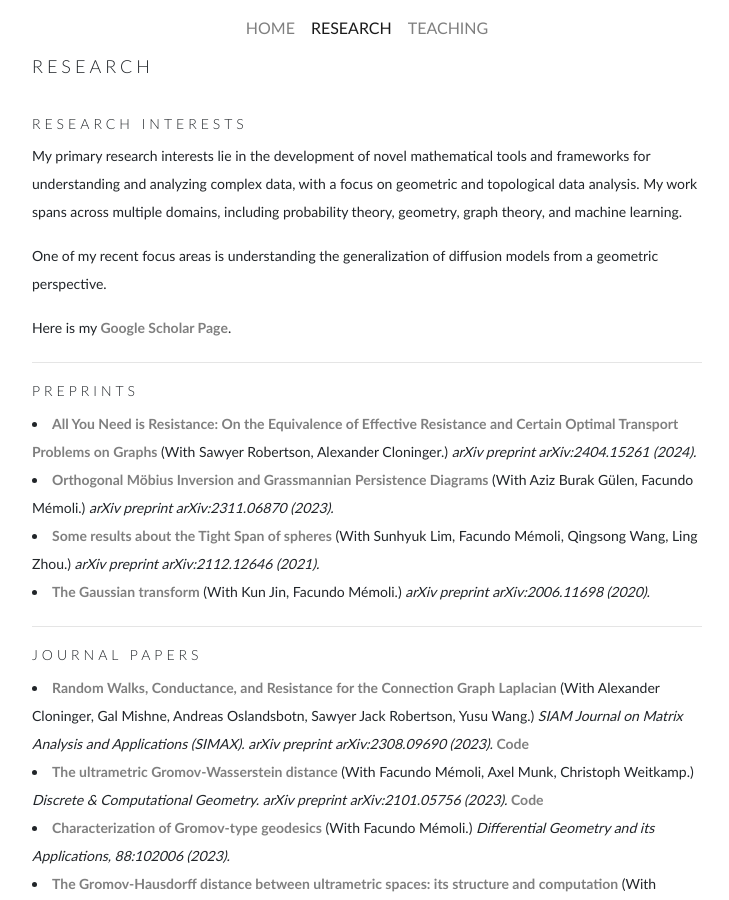
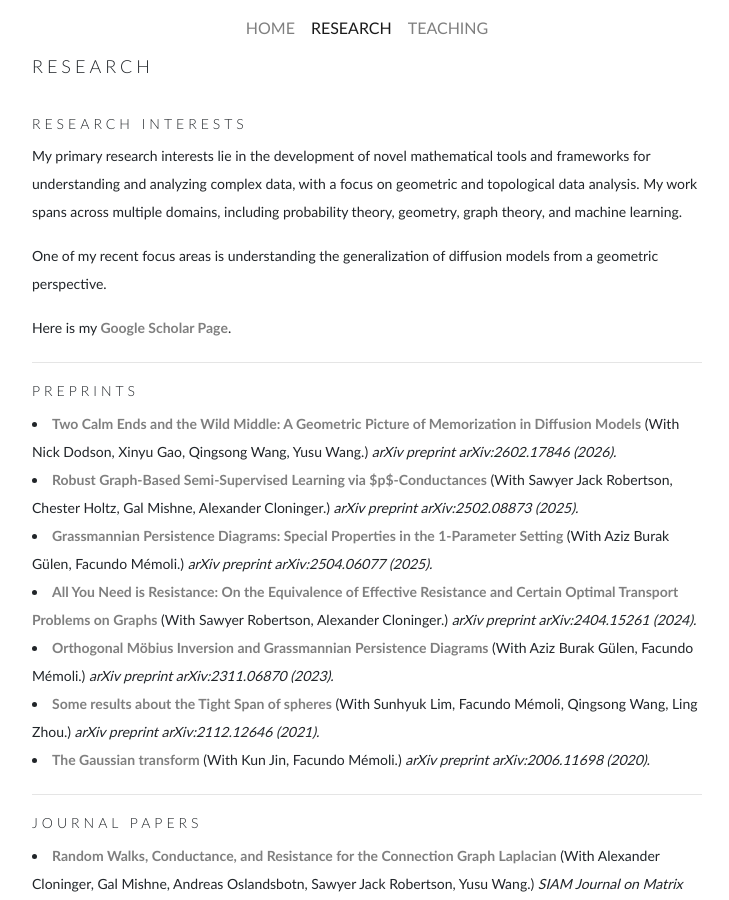
Before and after one commit to ZhengchaoW/ZhengchaoW.github.io, a Jekyll site: the page built from research.html, in a window 1280 px wide and 900 px high. Shown: the whole window, without its empty margins (273-1002 px from the left). Built offline with Jekyll 4.4.1, drawn with Linux system fonts in a browser that asks for light colours.

Commit message:
Update preprints from arXiv author search

```diff
--- a/_data/preprints.yml
+++ b/_data/preprints.yml
@@ -1,4 +1,16 @@
 papers:
+  - title: "Two Calm Ends and the Wild Middle: A Geometric Picture of Memorization in Diffusion Models"
+    link: https://arxiv.org/pdf/2602.17846
+    coauthors: Nick Dodson, Xinyu Gao, Qingsong Wang, Yusu Wang
+    publishedat: arXiv preprint arXiv:2602.17846 (2026)
+  - title: "Robust Graph-Based Semi-Supervised Learning via $p$-Conductances"
+    link: https://arxiv.org/pdf/2502.08873
+    coauthors: Sawyer Jack Robertson, Chester Holtz, Gal Mishne, Alexander Cloninger
+    publishedat: arXiv preprint arXiv:2502.08873 (2025)
+  - title: "Grassmannian Persistence Diagrams: Special Properties in the 1-Parameter Setting"
+    link: https://arxiv.org/pdf/2504.06077
+    coauthors: Aziz Burak Gülen, Facundo Mémoli
+    publishedat: arXiv preprint arXiv:2504.06077 (2025)
   - title: "All You Need is Resistance: On the Equivalence of Effective Resistance and Certain Optimal Transport Problems on Graphs"
     link: https://arxiv.org/pdf/2404.15261
     coauthors: Sawyer Robertson, Alexander Cloninger
```
